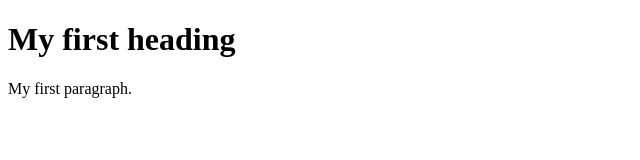
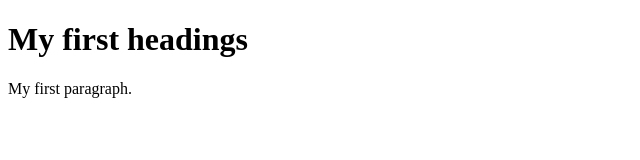
Before and after one commit to 9841412881/demoproject, a plain HTML site: page index.html in a window 1280 px wide. Shown: the full height of the page, 0-640 px from the left. Drawn offline with Linux system fonts and the light colour scheme.

```diff
--- a/index.html
+++ b/index.html
@@ -2,7 +2,7 @@
 <html>
 <body>
 
-<h1>My first heading</h1>
+<h1>My first headings</h1>
 <p>My first paragraph.</p>
 
 </body>
```
